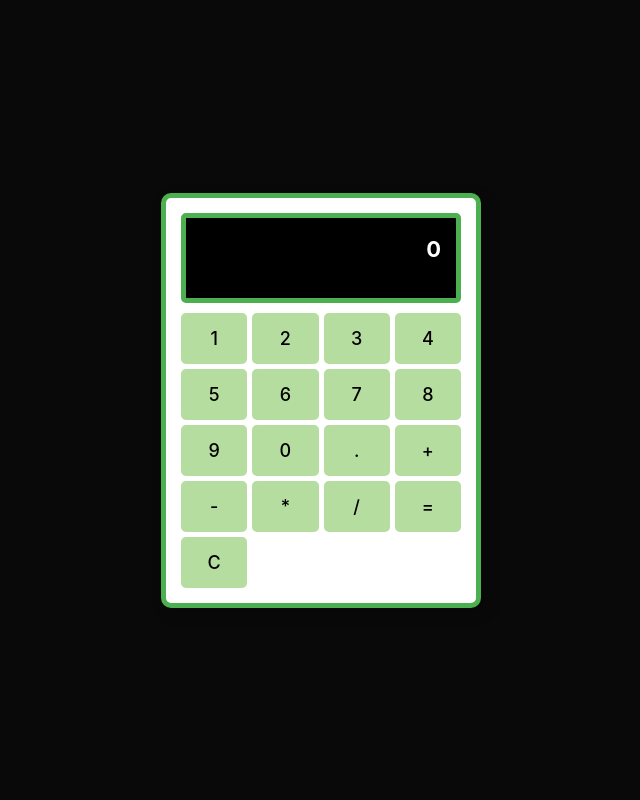
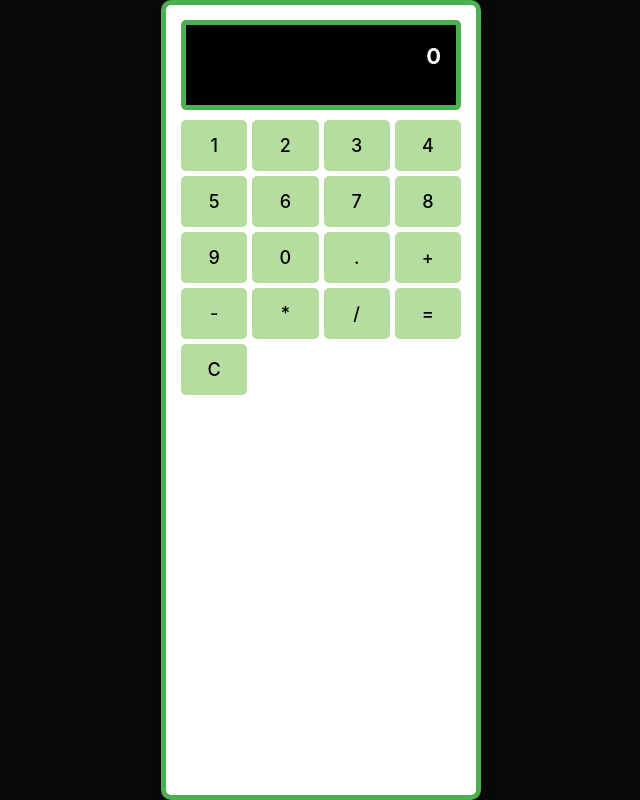
Before and after one commit to Snihcdyy/gales_project, a React (Vite) app: page / in a window 1280 px wide. Shown: the whole page, without its empty margins (319-959 px from the left). Built offline with nearby package versions, Linux system fonts and the light colour scheme.

Commit message:
Update App.css

```diff
--- a/src/App.css
+++ b/src/App.css
@@ -1,7 +1,7 @@
 .container {
   display: flex;
   justify-content: center;
-  align-items: center;
+  align-items: flex;
   height: 100vh;
   width: 100vw;
   background-color: #090909;
```
